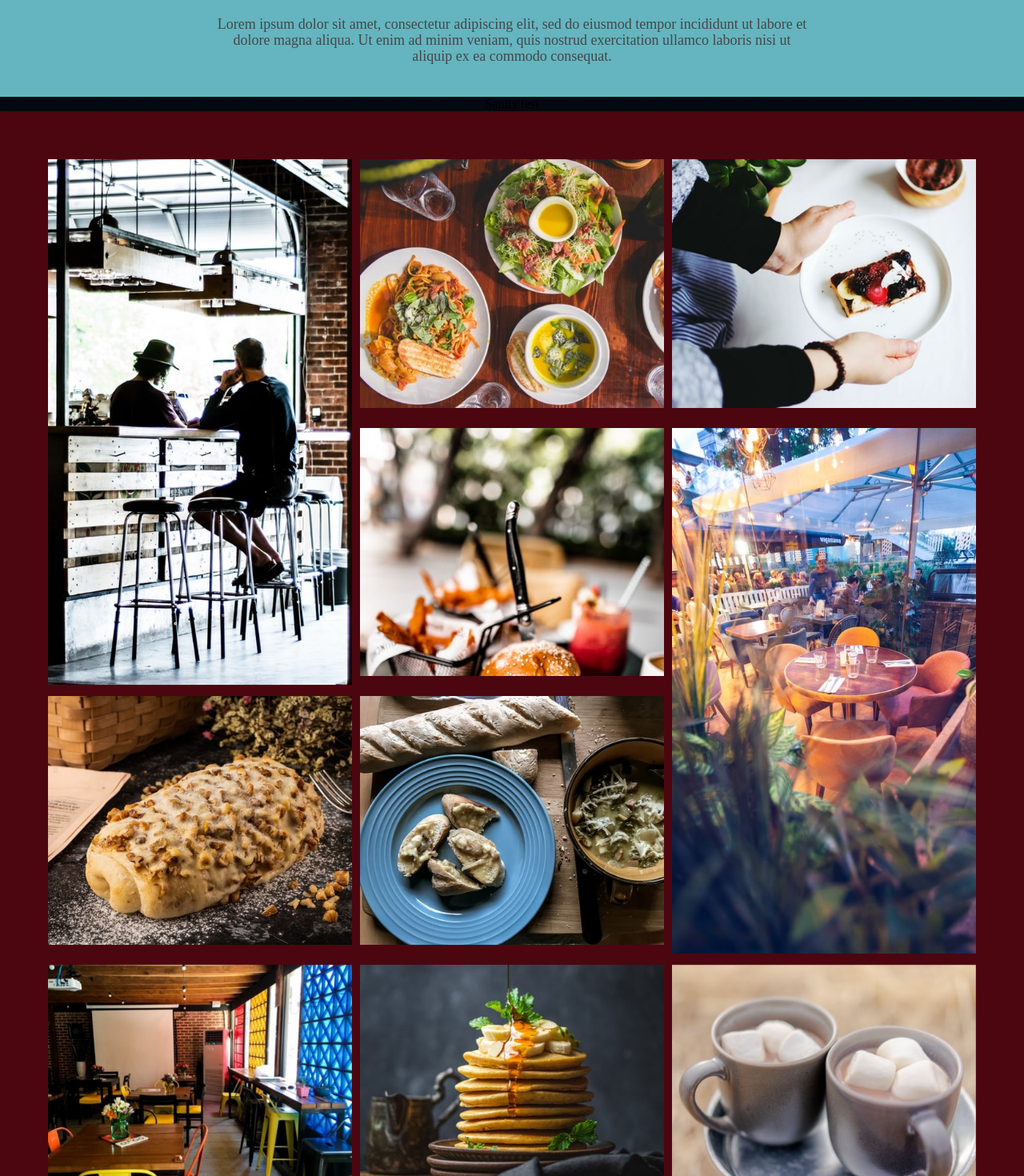
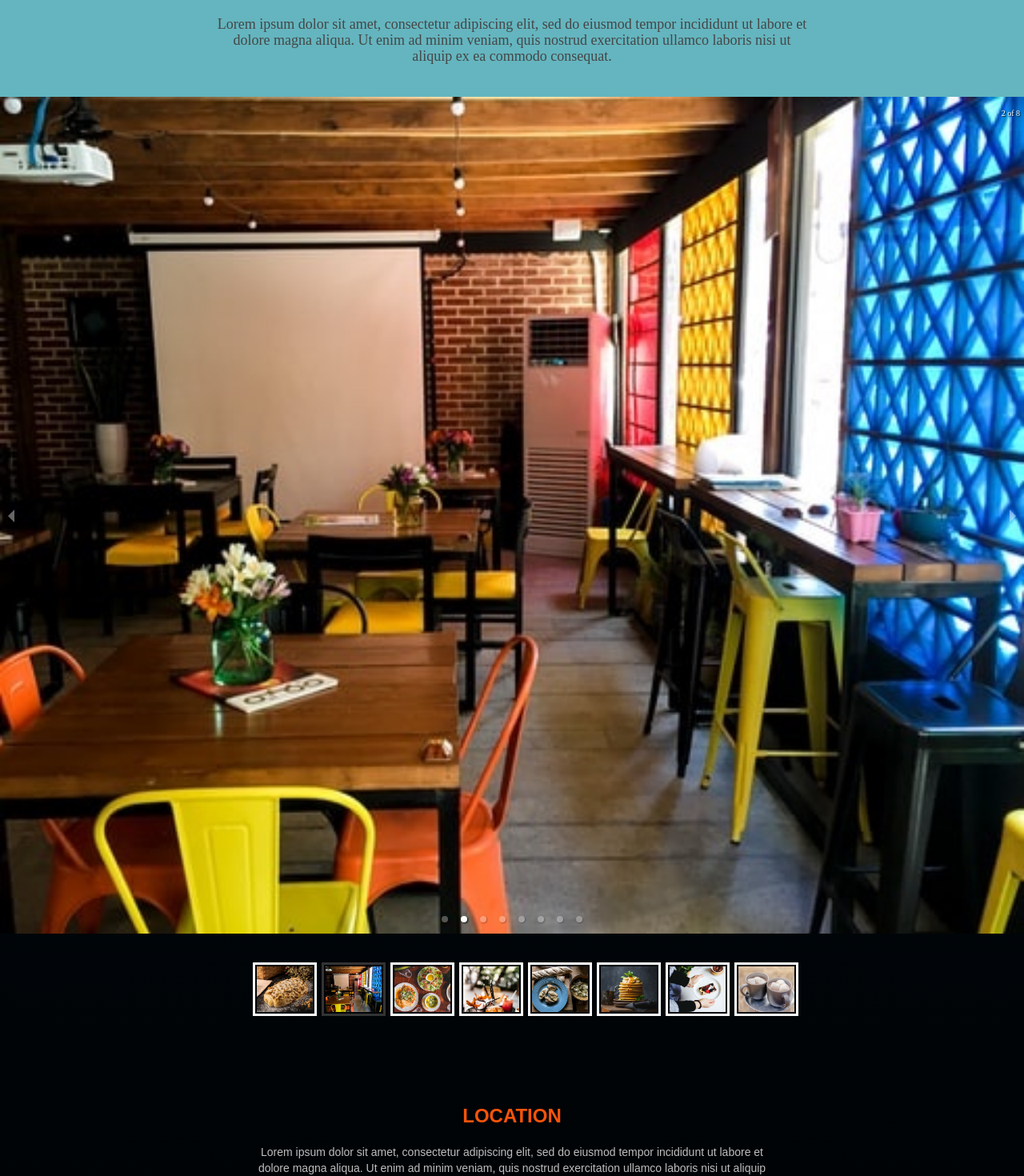
Before and after one commit to asrahman97/blendonthewater, a React (Create React App) app: page / in a window 1280 px wide. Shown: the part 3720-5190 px from the top of the page at 80% size. Built offline with nearby package versions, Linux system fonts and the light colour scheme.

Commit message:
carousel done

```diff
--- a/src/App.css
+++ b/src/App.css
@@ -569,6 +569,14 @@ button:hover {
   background-color: #4c0610;
   box-shadow: 0 9px 18px 0 black;
 }
+
+/* MOBILE GALLERY */
+
+.mobile-gallery-section {
+  display: none;
+}
+
+
 footer {
   color:white;
   font-family: Muli, sans-serif;
@@ -588,6 +596,8 @@ footer button {
   color: inherit;
   background-color: #64b5bf;
 }
+
+
 
 @media only screen
 and (min-device-width : 375px)
@@ -700,4 +710,14 @@ and (max-device-width : 900px) {
   .infobar-pn {
     font-size: 14px;
   }
+
+  .mobile-gallery-section {
+    display: block;
+    max-width: 100%;
+
+  }
+
+  .grid-wrapper {
+    display: none;
+  }
 }
--- a/src/components/mobileGallery.js
+++ b/src/components/mobileGallery.js
@@ -1,4 +1,7 @@
 import React, { Component } from "react";
+import { Carousel } from 'react-responsive-carousel';
+import "react-responsive-carousel/lib/styles/carousel.min.css";
+
 
 import div1 from "../assests/home-background.jpg";
 import div2 from "../assests/home-background-5.jpg";
@@ -14,8 +17,35 @@ import div10 from "../assests/home-background-9.jpg";
 class MobileGallery extends Component {
   render() {
     return (
-      <div>
-        Sanity test
+      <div className='mobile-gallery-section'>
+        <Carousel
+          autoPlay
+        >
+                <div>
+                    <img src={div2} />
+                </div>
+                <div>
+                    <img src={div3} />
+                </div>
+                <div>
+                    <img src={div4} />
+                </div>
+                <div>
+                    <img src={div5} />
+                </div>
+                <div>
+                    <img src={div6} />
+                </div>
+                <div>
+                    <img src={div7} />
+                </div>
+                <div>
+                    <img src={div8} />
+                </div>
+                <div>
+                    <img src={div10} />
+                </div>
+            </Carousel>
       </div>
     )
   }
```
